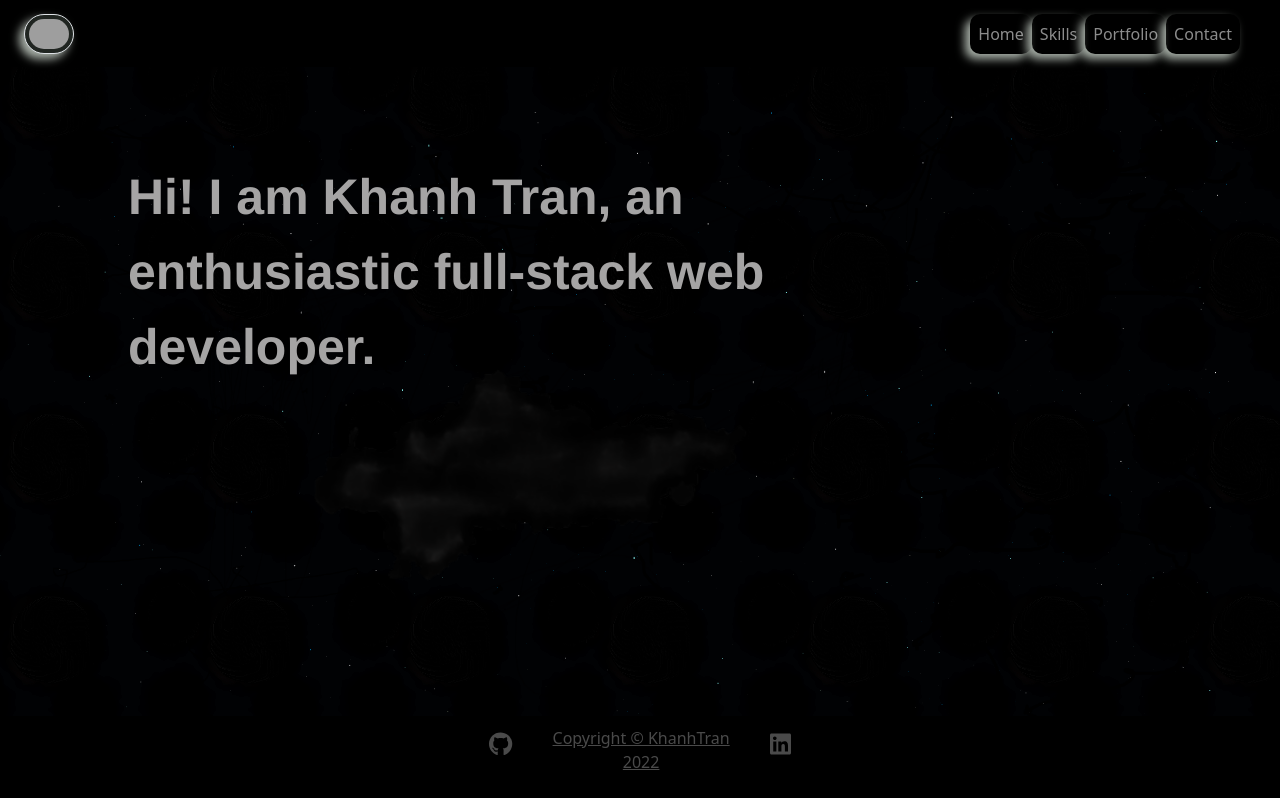
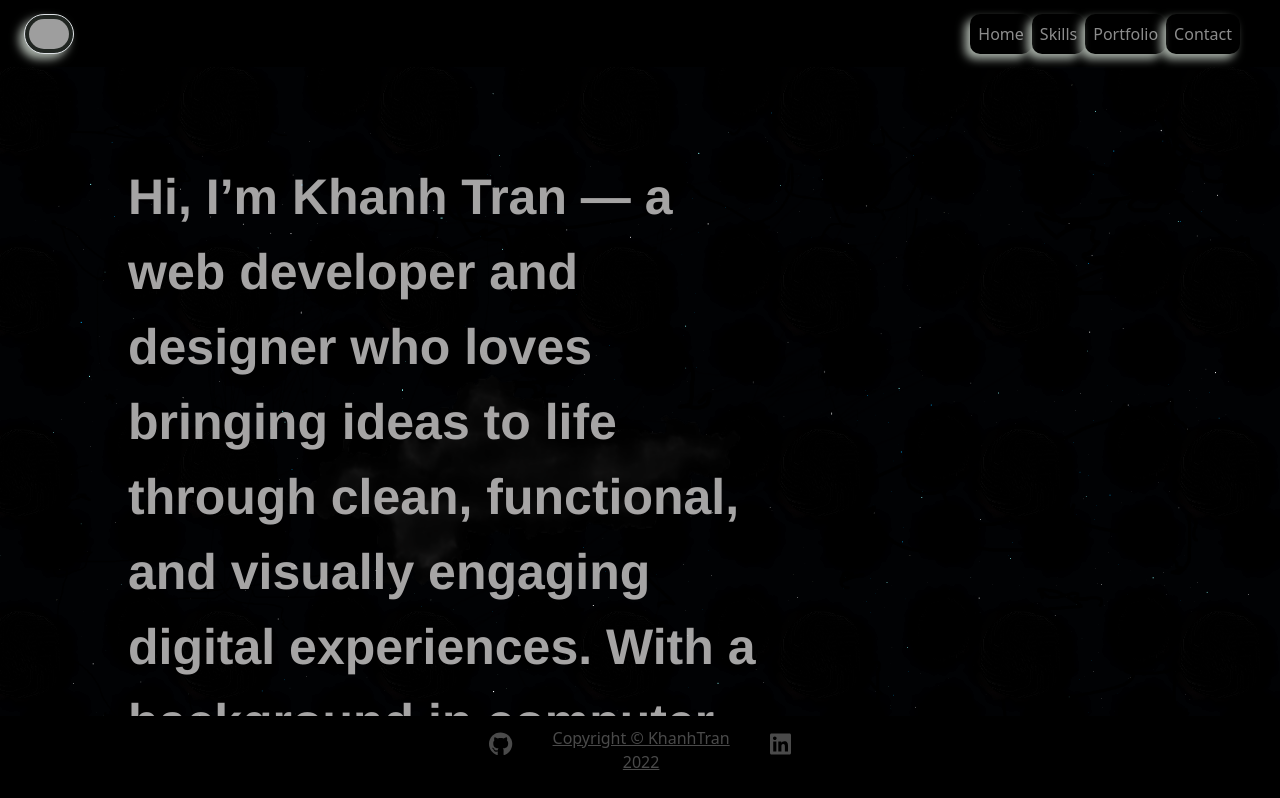
Before and after one commit to Khanh-T-Tran/myportfolio-react, a React (Create React App) app: page / in a window 1280 px wide. Shown: the top 798 px of the page. Built offline with nearby package versions, Linux system fonts and the light colour scheme; grey boxes are pictures that could not be loaded.

Commit message:
Update index.js

```diff
--- a/src/pages/Home/index.js
+++ b/src/pages/Home/index.js
@@ -12,7 +12,11 @@ const homePage = () => {
         <>
             <Background/>
             <div className="clouds" style={{backgroundImage: `url(${cloud})` }}></div>
-            <div className="text"> Hi! I am Khanh Tran, an enthusiastic full-stack web developer.</div>
+            <div className="text"> Hi, I’m Khanh Tran — a web developer and designer who loves bringing ideas to life through clean, functional, and visually engaging digital experiences. With a background in computer technology and over eight years in the medical devices and endoscopy industry, I’ve developed a strong eye for detail and a problem-solving mindset that I now apply to every project I work on.
+
+After completing the UC Berkeley Coding Bootcamp, I dove deep into front-end and back-end development, learning to build responsive, user-friendly websites that blend creativity and technology. I’m passionate about crafting designs that not only look good but also make people’s online experiences smoother and more enjoyable.
+
+Outside of work, I’m an outdoor enthusiast who loves boating, fishing, and traveling — always looking for the next adventure or a bit of inspiration from nature..</div>
         </>
     )
 }
```
